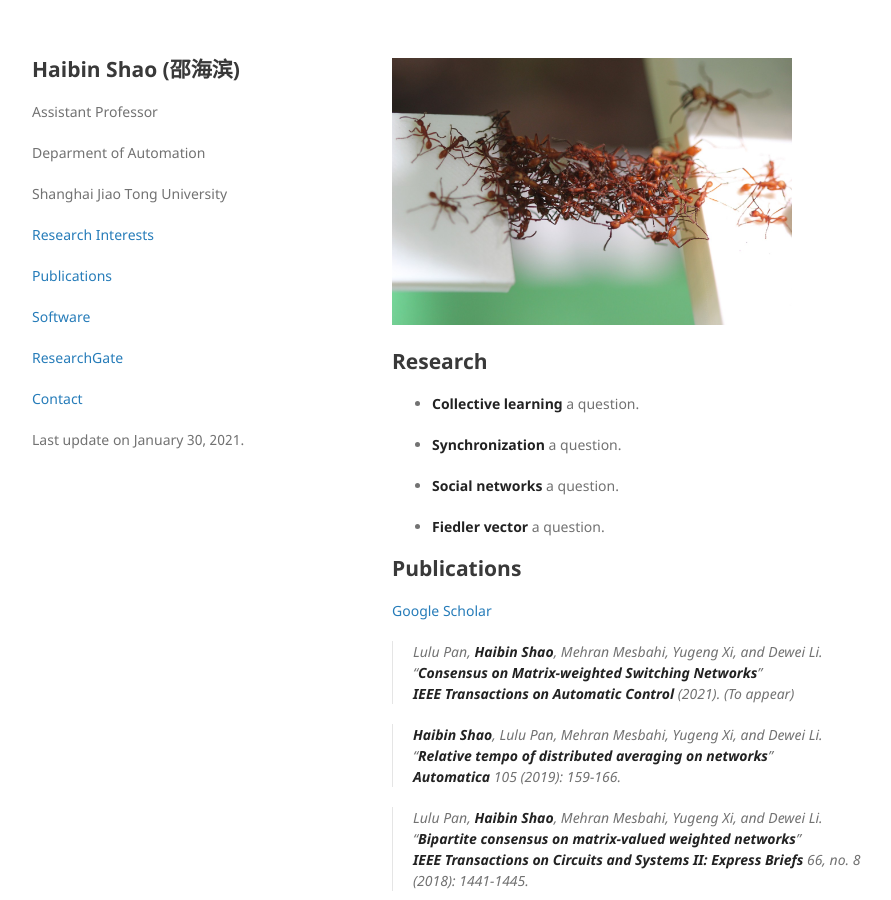
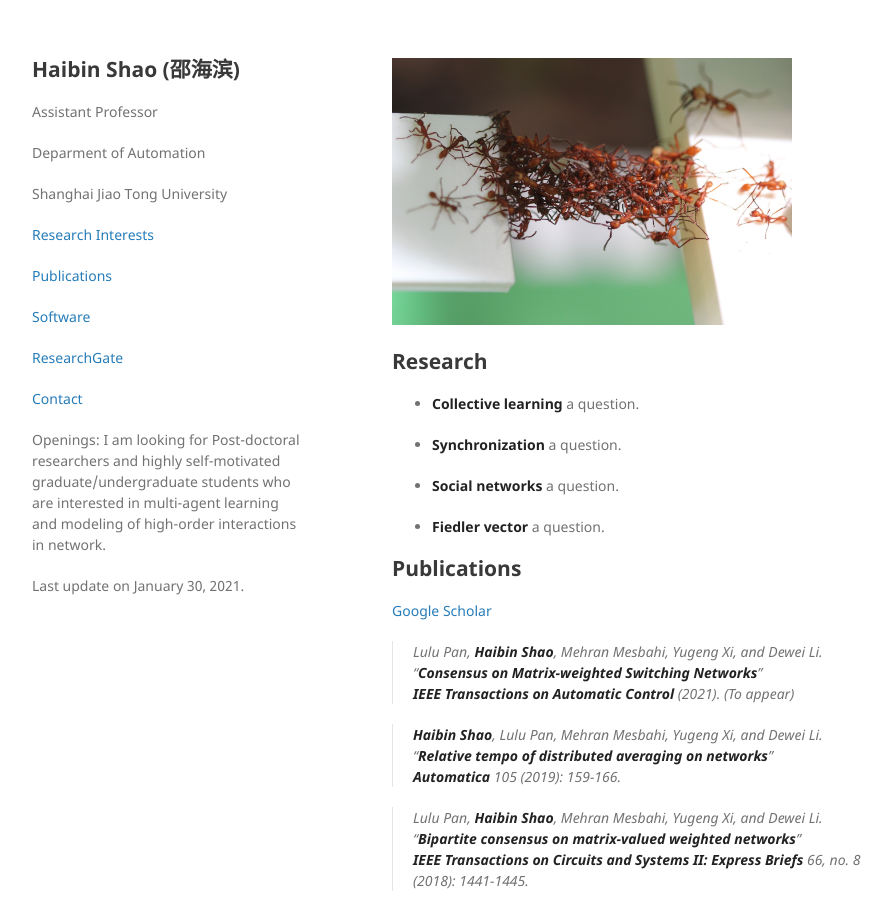
Before and after one commit to hbshao1201/shaohaibin.github.io, a Jekyll site: the page built from index.md, in a window 1280 px wide and 900 px high. Shown: the whole window, without its empty margins (178-1069 px from the left). Built offline with Jekyll 4.4.1, drawn with Linux system fonts in a browser that asks for light colours; our own code applies the rules of GitHub Pages for plain Markdown files.

Commit message:
Update default.html

```diff
--- a/_layouts/default.html
+++ b/_layouts/default.html
@@ -28,6 +28,7 @@
         <p><a href="#Software">Software</a></p>
         <p><a href="https://www.researchgate.net/profile/Haibin_Shao3">ResearchGate</a>
         <p><a href="#Contact">Contact</a>
+        <p>Openings: I am looking for Post-doctoral researchers and highly self-motivated graduate/undergraduate students who are interested in multi-agent learning and modeling of high-order interactions in network. </p>
         <p>Last update on January 30, 2021.</p>
     </header>
     <section>
```
